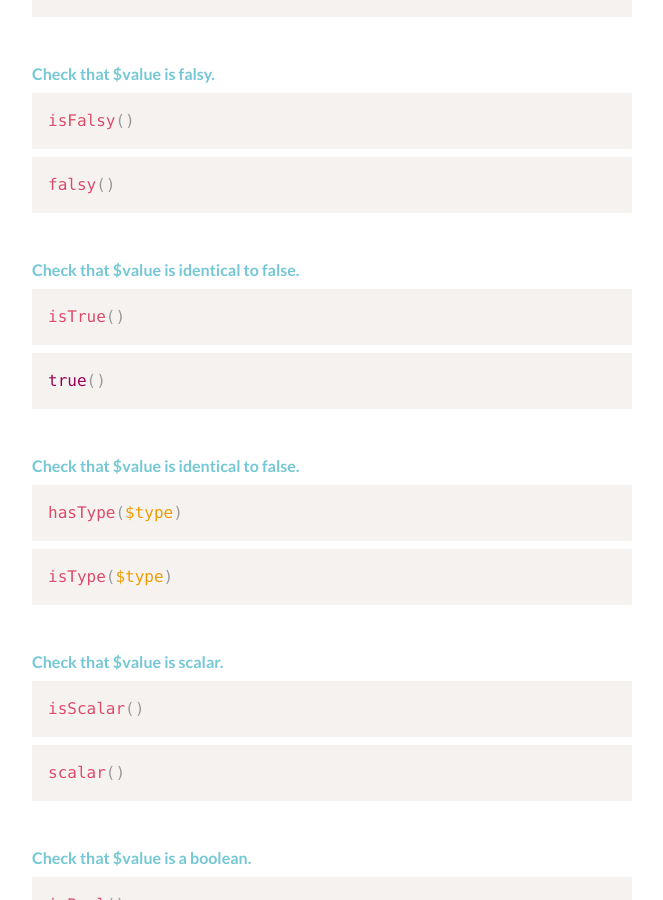
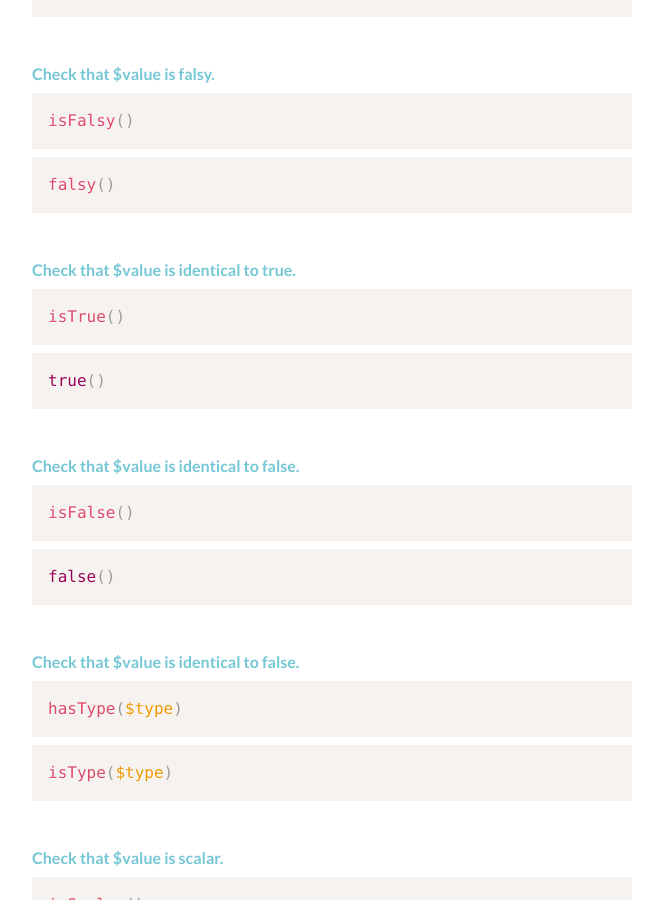
Before and after one commit to moccalotto/moccalotto.github.com, a Jekyll site: the page built from docs/valit.md, in a window 1280 px wide and 900 px high, scrolled down 5992 px. Shown: the whole window, without its empty margins (308-971 px from the left). Built offline with Jekyll 4.4.1, drawn with Linux system fonts in a browser that asks for light colours; nearby versions of some CDN libraries; some of the changed text lies outside the part shown.

Commit message:
New checks and fixes to check names.

```diff
--- a/_data/validationChecks.yml
+++ b/_data/validationChecks.yml
@@ -98,11 +98,20 @@
         "paramlist": ""
     },
     {
+        "name": "checkIsTrue",
+        "description": "Check that $value is identical to true.",
+        "aliases": [
+            "isTrue",
+            "true"
+        ],
+        "paramlist": ""
+    },
+    {
         "name": "checkIsFalse",
         "description": "Check that $value is identical to false.",
         "aliases": [
-            "isTrue",
-            "true"
+            "isFalse",
+            "false"
         ],
         "paramlist": ""
     },
@@ -463,5 +472,14 @@
             "containsTheString"
         ],
         "paramlist": "$contains"
+    },
+    {
+        "name": "checkIsUuid",
+        "description": "Check if $value is a uuid.",
+        "aliases": [
+            "isUuid",
+            "uuid"
+        ],
+        "paramlist": ""
     }
 ]
```
